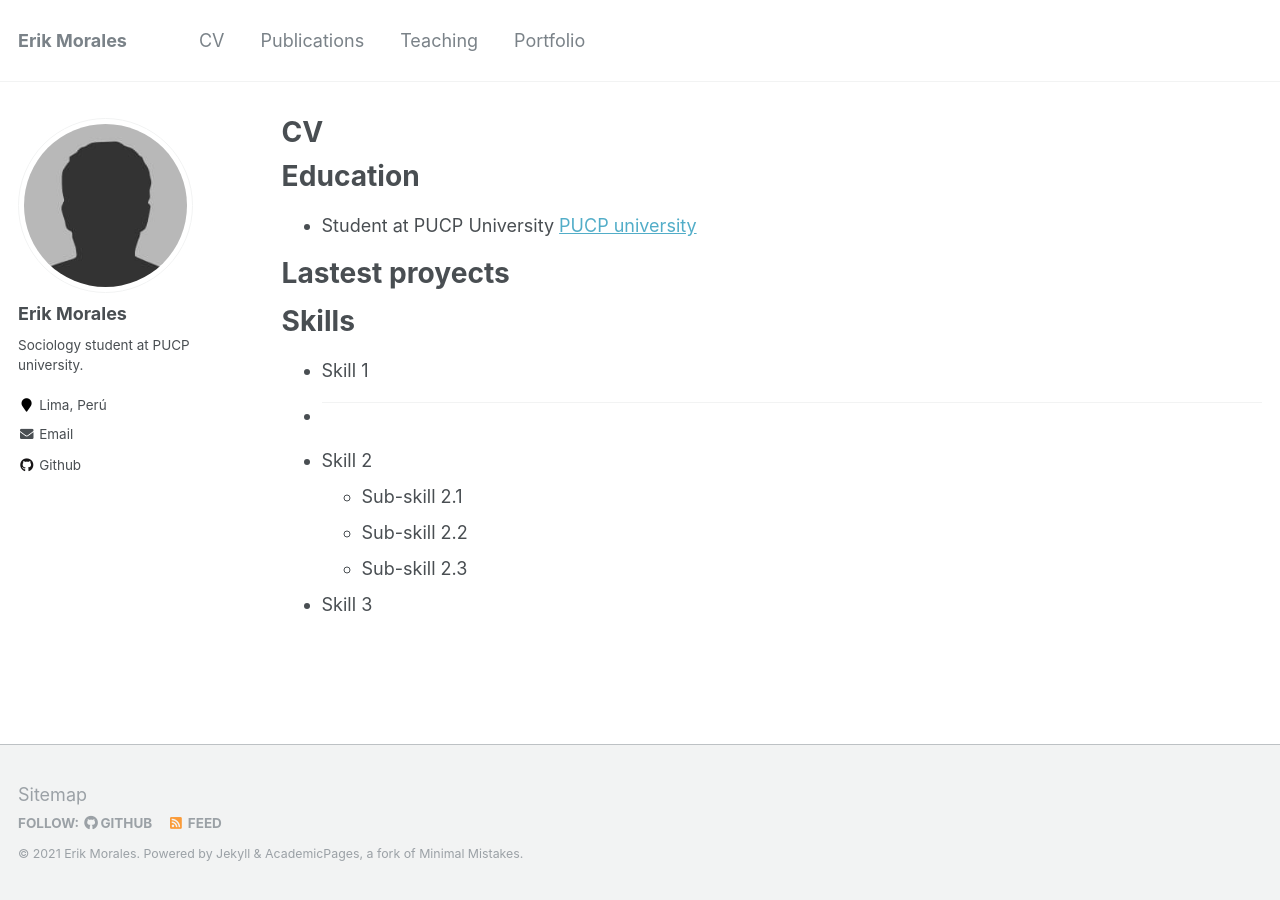
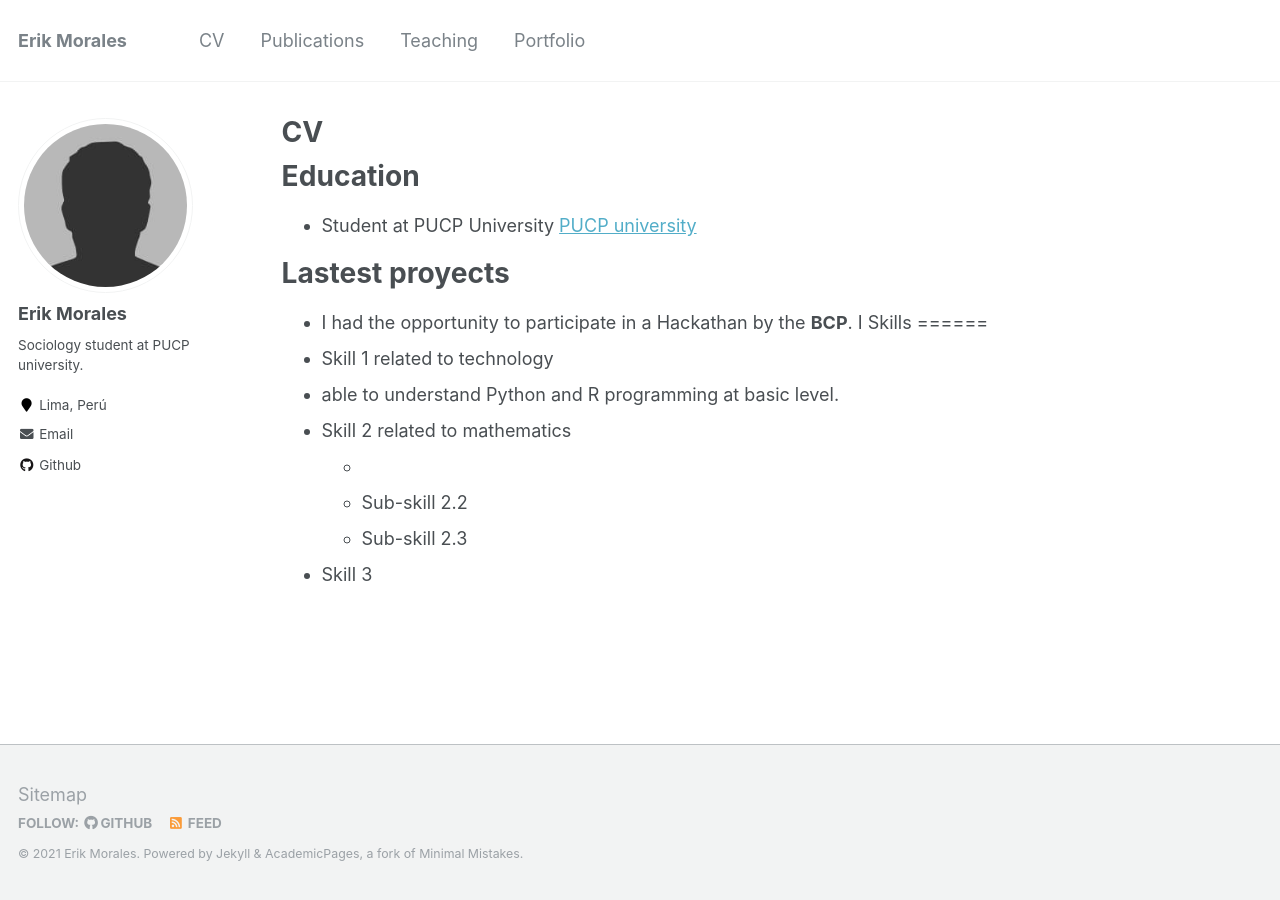
Before and after one commit to HaloReach2552/Brando.fold.github.io, a Jekyll site: the page built from _pages/cv.md, in a window 1280 px wide. Built offline with Jekyll 4.4.1, drawn with Linux system fonts in a browser that asks for light colours.

Commit message:
Update cv.md

```diff
--- a/_pages/cv.md
+++ b/_pages/cv.md
@@ -15,13 +15,13 @@ Education
 
 Lastest proyects
 ======
-
+* I had the opportunity to participate in a Hackathan by the **BCP**. I
 Skills
 ======
-* Skill 1
-* ----------
-* Skill 2
-  * Sub-skill 2.1
+* Skill 1 related to technology
+* able to understand Python and R programming at basic level.
+* Skill 2 related to mathematics
+  *
   * Sub-skill 2.2
   * Sub-skill 2.3
 * Skill 3
```
